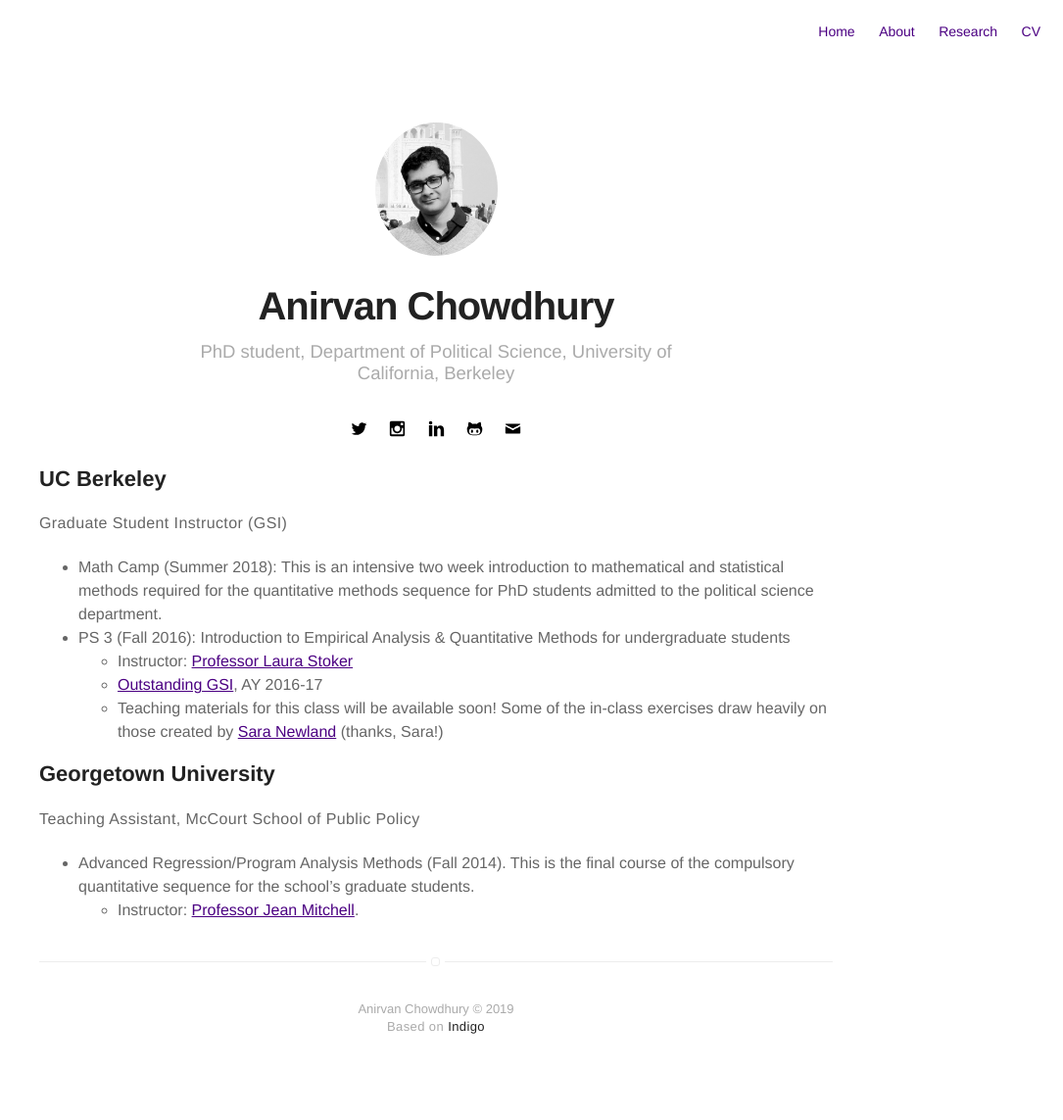
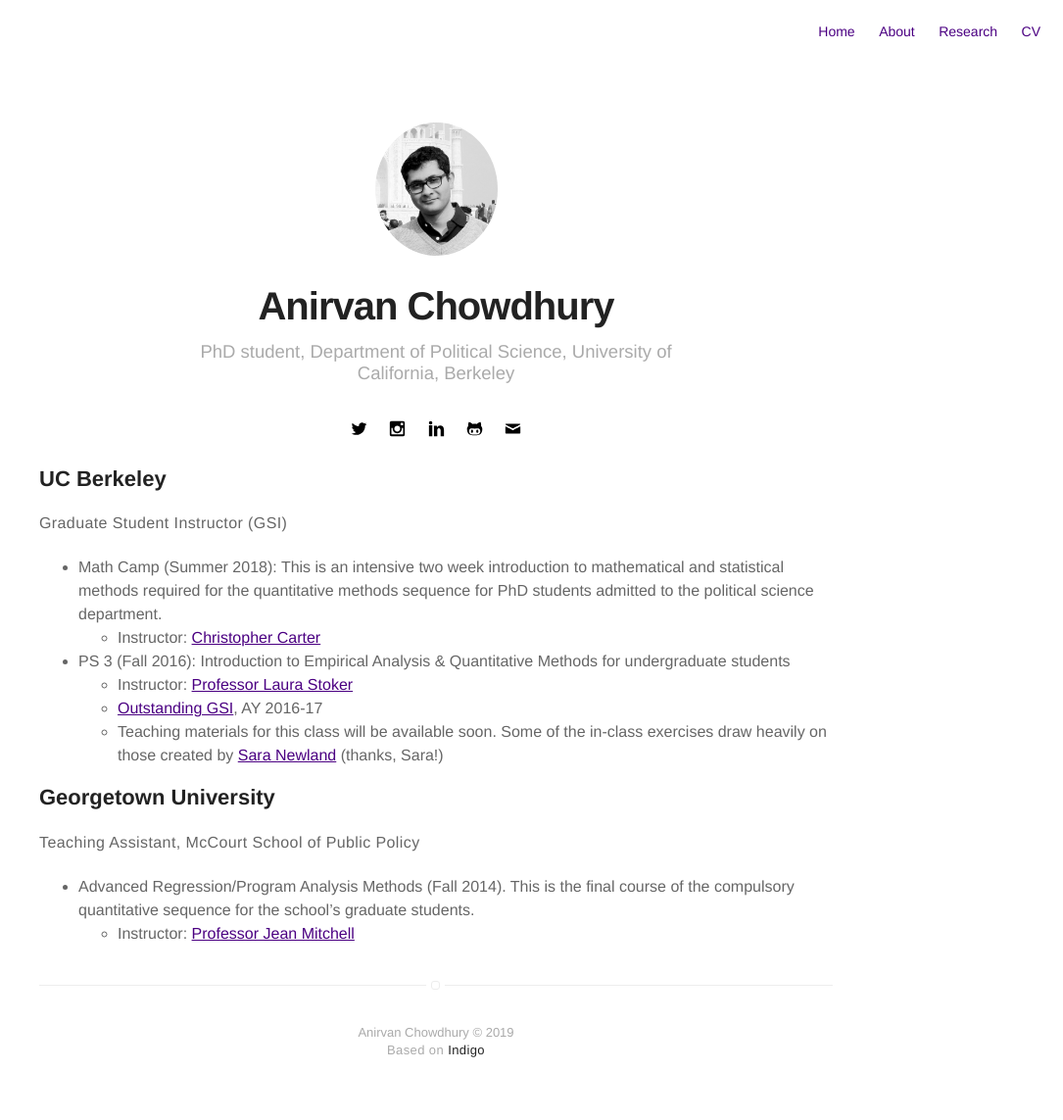
Before and after one commit to anirvanchowdhury/anirvanchowdhury.github.io, a Jekyll site: the page built from teaching.md, in a window 1280 px wide. Shown: the whole page at 98% size, without its empty margins (195-1280 px from the left). Built offline with Jekyll 4.4.1, drawn with Linux system fonts in a browser that asks for light colours; before the commit the page ends 1119 px from its top, so only the background shows below that.

Commit message:
Update teaching.md

```diff
--- a/teaching.md
+++ b/teaching.md
@@ -7,12 +7,13 @@ permalink: /teaching/index.html
 ## UC Berkeley
 Graduate Student Instructor (GSI)
 * Math Camp (Summer 2018): This is an intensive two week introduction to mathematical and statistical methods required for the quantitative methods sequence for PhD students admitted to the political science department.
+	- Instructor: [Christopher Carter](http://christopherleecarter.com/)
 * PS 3 (Fall 2016): Introduction to Empirical Analysis & Quantitative Methods for undergraduate students
 	- Instructor: [Professor Laura Stoker](http://polisci.berkeley.edu/people/person/laura-stoker)
 	- [Outstanding GSI](http://gsi.berkeley.edu/programs-services/award-programs/ogsi/), AY 2016-17
-	- Teaching materials for this class will be available soon! Some of the in-class exercises draw heavily on those created by [Sara Newland](https://scholar.harvard.edu/snewland) (thanks, Sara!)
+	- Teaching materials for this class will be available soon. Some of the in-class exercises draw heavily on those created by [Sara Newland](https://scholar.harvard.edu/snewland) (thanks, Sara!)
 
 ## Georgetown University
 Teaching Assistant, McCourt School of Public Policy
 * Advanced Regression/Program Analysis Methods (Fall 2014). This is the final course of the compulsory quantitative sequence for the school's graduate students.
-	- Instructor: [Professor Jean Mitchell](https://gufaculty360.georgetown.edu/s/faculty-profile?netid=mitchejm%2F).
+	- Instructor: [Professor Jean Mitchell](https://gufaculty360.georgetown.edu/s/faculty-profile?netid=mitchejm%2F)
```
